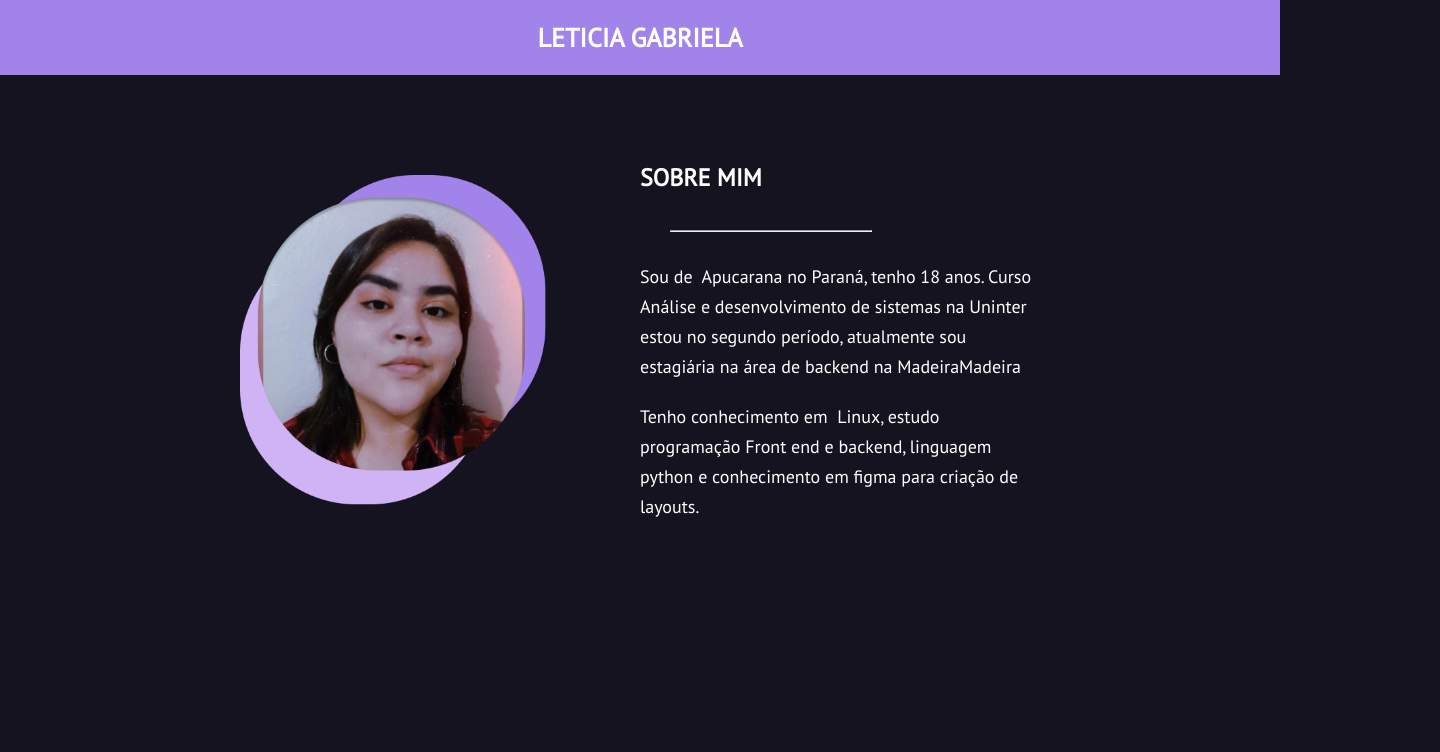
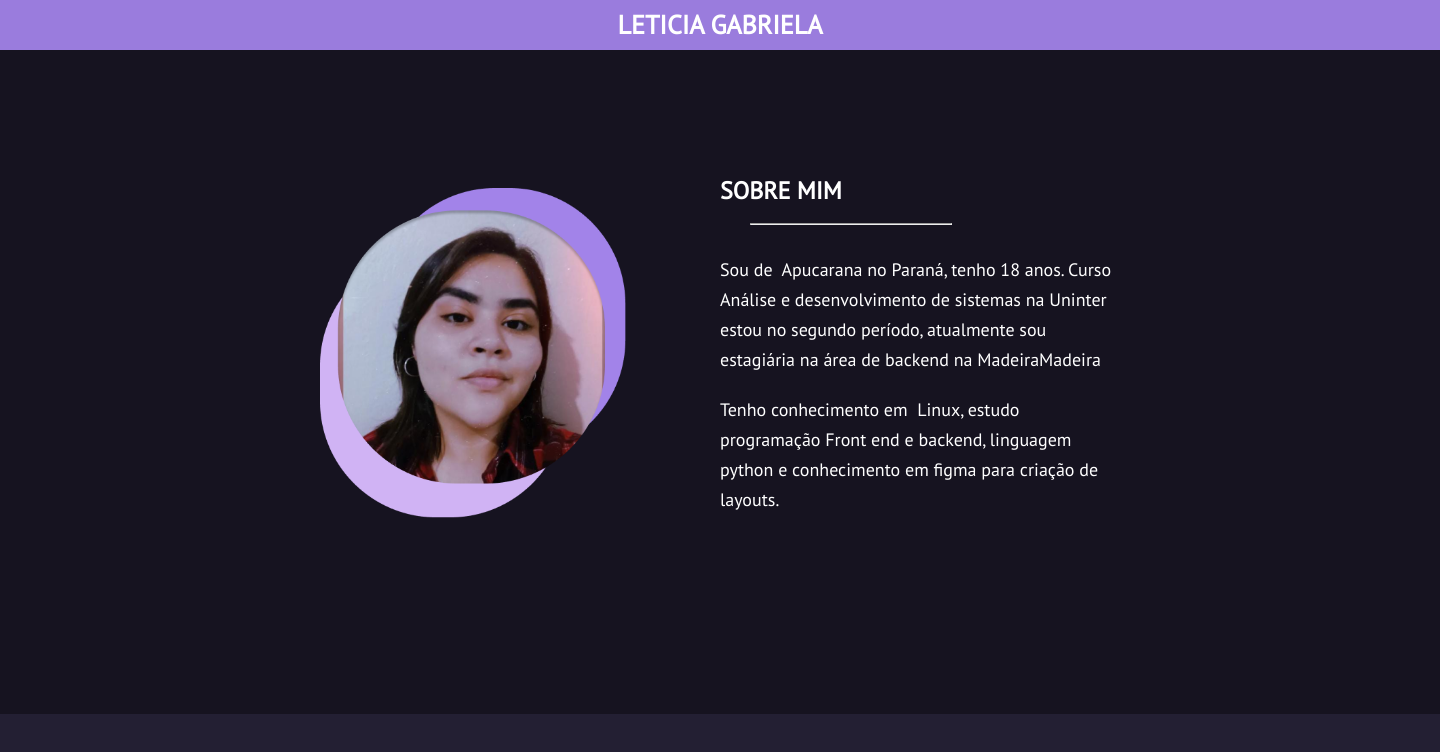
Before and after one commit to RealMendes/landing-portifolio, a plain HTML site: page index.html in a window 1280 px wide. Shown: the top 752 px of the page, 1440 px wide, since content can reach past the window. Drawn offline with Linux system fonts and the light colour scheme.

Commit message:
atualizando

```diff
--- a/index.html
+++ b/index.html
@@ -17,7 +17,7 @@
     <div class ="aboutme">
         <div id="img"> <img src="imagens/FOTO.png" alt="Image" height="330"> </div>
         <div id="texto">
-            <h2> Sobre Mim</h2> <br>
+            <h2> Sobre Mim</h2>
             <hr>
             <p>
         Sou de  Apucarana no Paraná, tenho 18 anos. Curso Análise e desenvolvimento de sistemas na Uninter
@@ -28,8 +28,11 @@
             linguagem python e conhecimento em figma para criação de layouts.
             </p>
 
-        </div> </div>
+        </div>
+    </div>
+  <div class="myskylls">
 
+  </div>
 
 
 </body>
--- a/landingpage.css
+++ b/landingpage.css
@@ -1,5 +1,7 @@
 body{
-    background-color: #161320;
+    background-image: url("imagens/fundo.png");
+    width: 1440px;
+    height: 1964px;
 }
 h1 , h2 , h3 , p{
     color: white;
@@ -12,9 +14,7 @@ header{
     font-weight: bold;
 
     /* fundo e posição */
-    height : 50px;
-    background-color:#A283E9;
-    padding-top: 25px;
+    padding-top: 12px;
     display: flex;
     justify-content: center;
 }
@@ -50,8 +50,9 @@ header{
 
 }
 .aboutme{
-    margin: 100px 200px;
+    margin: 150px 200px;
     display: flex;
     justify-content: center;
     font-family: PT Sans;
+
 }
```
Also changed, not shown: imagens/fundo.png (added).
